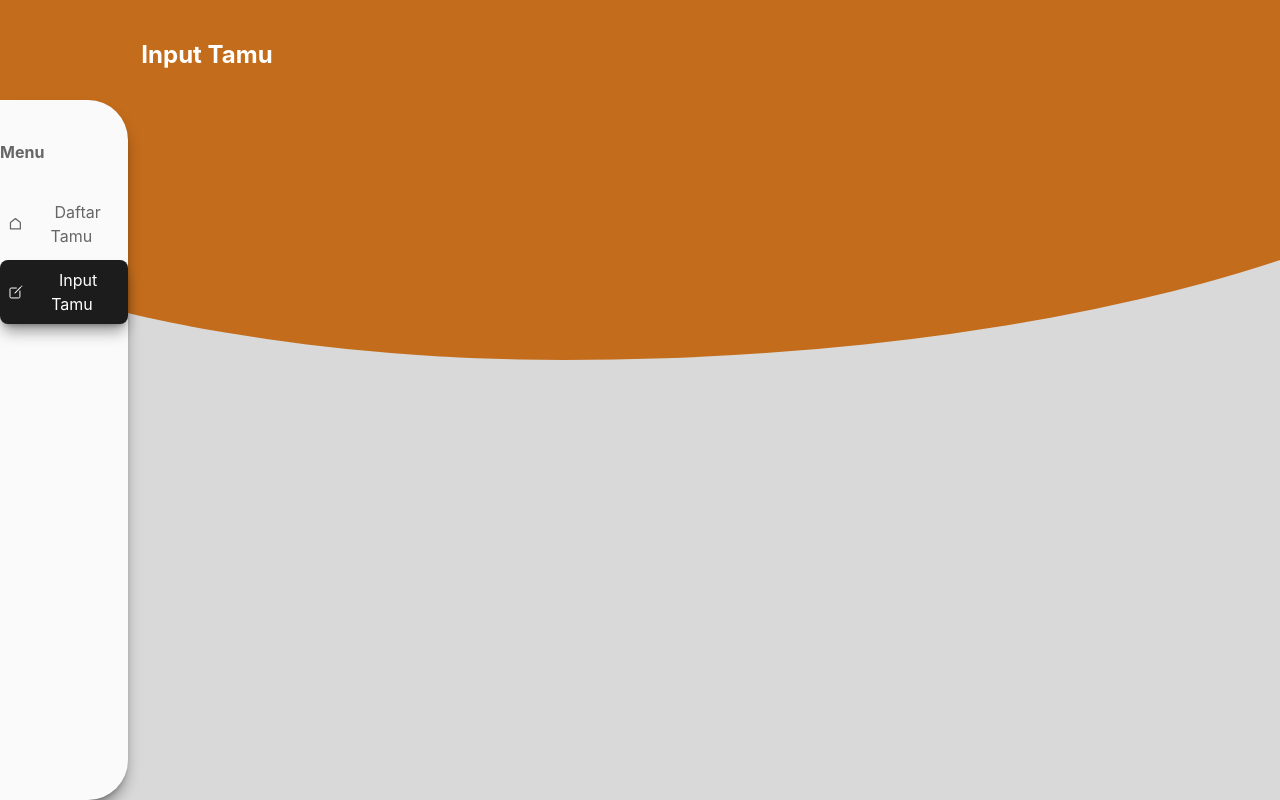
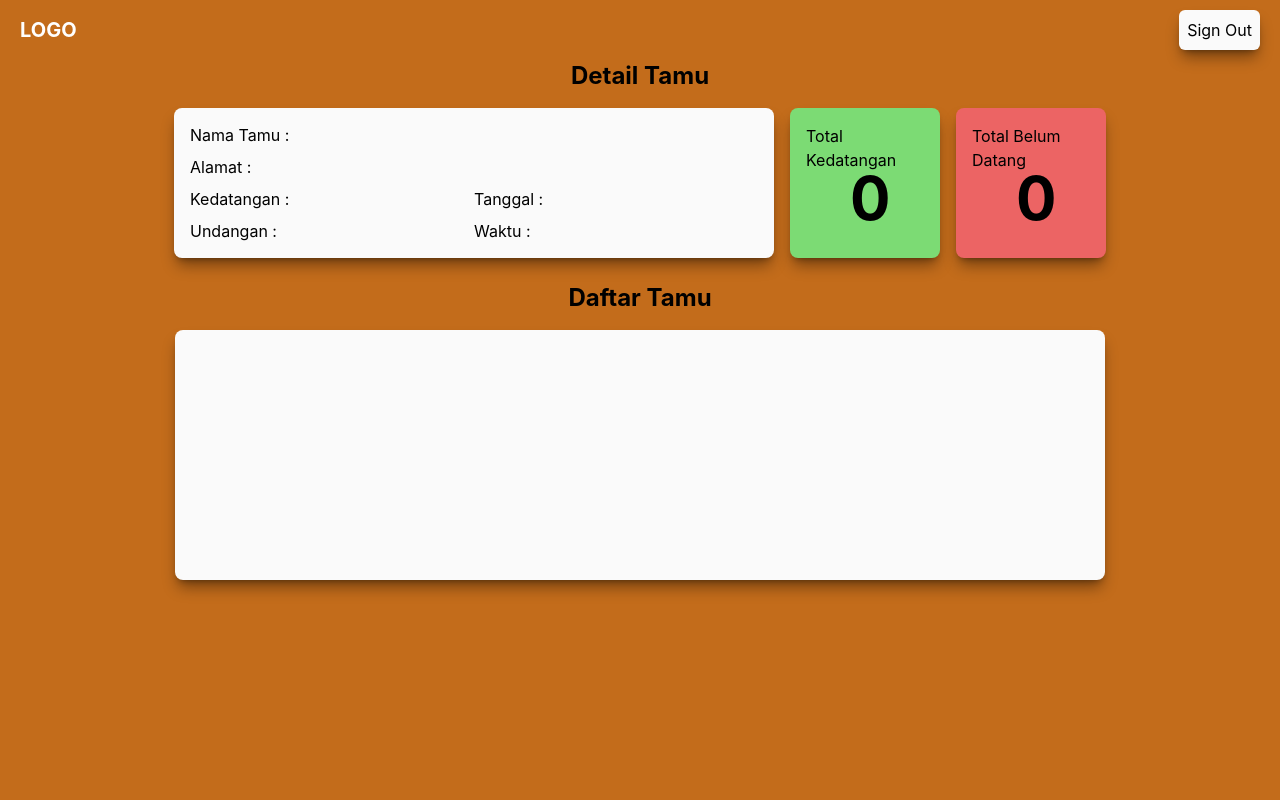
Before and after one commit to muftira/checkin-invitation-admin-fe, a React (Create React App) app: page /home in a window 1280 px wide. Built offline with nearby package versions, Linux system fonts and the light colour scheme.

Commit message:
merge admin and client side

```diff
--- a/src/App.js
+++ b/src/App.js
@@ -1,28 +1,38 @@
 import { Routes, Route } from "react-router-dom";
 import DaftarTamu from "./pages/DaftarTamu";
 import InputTamu from "./pages/InputTamu";
+import LoginAdmin from "./pages/Login";
+import LoginClient from "./pages/LoginClient";
+import Home from "./pages/Home";
 import Navbar from "./component/Navbar";
 import SidebarMenu from "./component/SidebarMenu";
+import { useLocation } from "react-router-dom";
 import "./App.css";
 
 function App() {
+  const location = useLocation()
+  const page = location.pathname
+
   return (
     <div>
-      <div className="absolute h-screen w-full flex items-end z-20">
-        <div className=" fixed flex flex-col items-center w-[10%] h-[calc(100vh-100px)] bg-[#FAFAFA] rounded-tr-[40px] rounded-br-[40px] shadow-black/40 shadow-lg">
+      <div className={page === '/home' ? '' : 'absolute h-screen w-full flex items-end z-20'}>
+        {page === '/admin' ? '' : page === '/' ? '': page === '/home' ? '' : <div className=" relative flex flex-col items-center w-[10%] h-[calc(100vh-100px)] bg-[#FAFAFA] rounded-tr-[40px] rounded-br-[40px] shadow-black/40 shadow-lg">
           <SidebarMenu />
-        </div>
+        </div>}
+
         <div className='w-full h-[calc(100%-100px)] flex justify-end items-start overflow-y-auto scrollbar'>
           <Routes>
-            <Route path="/" element={<DaftarTamu />} />
+            <Route path="/" element={<LoginClient />} />
+            <Route path="/home" element={<Home />} />
+            <Route path="/admin" element={<LoginAdmin />} />
+            <Route path="/dashboard" element={<DaftarTamu />} />
             <Route path="inputtamu" element={<InputTamu />} />
           </Routes>
         </div>
       </div>
-      <div className="">
+      {page !== '/home' ? <div className="">
         <Navbar />
-      </div>
-
+      </div> : '' }
     </div>
   );
 }
--- a/src/component/Navbar.jsx
+++ b/src/component/Navbar.jsx
@@ -13,7 +13,7 @@ function NavbarSidebar() {
         </div>
       </div>
       <div className="fixed w-[200px] h-[110px]  text-white ml-[15%] text-2xl flex justify-center items-center">
-        <p className="font-bold ml-[-170px]">{page === '/' ? 'Daftar Tamu' : 'Input Tamu'}</p>
+        <p className="font-bold ml-[-170px]">{page === '/' ? '' : page === '/admin' ? '' : page === '/home' ? '' : page === 'dashboard' ? 'Daftar Tamu' : 'Input Tamu'}</p>
       </div>
     </div>
   );
--- /dev/null
+++ b/src/component/NavbarClient.jsx
@@ -0,0 +1,21 @@
+import React from 'react'
+import { useNavigate } from "react-router-dom";
+
+function NavbarClient() {
+    const navigate = useNavigate()
+
+    const getSignout = (e) => {
+        e.preventDefault()
+        navigate('/')
+    }
+  return (
+    <div className='w-full h-[60px] bg-bege flex justify-between items-center px-5'>
+        <div className='font-bold text-white text-xl'>LOGO</div>
+        <div>
+            <button onClick={(e) => getSignout(e)} className='p-2 bg-bege-two rounded-md shadow-black/40 shadow-lg active:bg-bege-two/40'>Sign Out</button>
+        </div>
+    </div>
+  )
+}
+
+export default NavbarClient
--- a/src/component/Profil.jsx
+++ /dev/null
@@ -1,17 +0,0 @@
-import React from "react";
-
-function Profil() {
-  return (
-    <div className="w-full flex flex-col items-center">
-      <div className="w-[100px] h-[100px] rounded-full bg-[#D9D9D9] flex justify-center items-center mt-10 mb-6">
-        Foto
-      </div>
-      <div className="text-center">
-        <p className="font-bold">Aji Kurniawan</p>
-        <p className="text-sm text-[#666666]">Administrator</p>
-      </div>
-    </div>
-  );
-}
-
-export default Profil;
--- a/src/component/SidebarMenu.jsx
+++ b/src/component/SidebarMenu.jsx
@@ -1,21 +1,27 @@
-import React,{ useState } from 'react'
-import Profil from "./Profil";
+import React from 'react'
 import { useNavigate, useLocation } from "react-router-dom";
 import { RiHomeLine } from 'react-icons/ri'
-import { IoCreateOutline } from 'react-icons/io5'
+import { IoCreateOutline, IoLogOutOutline } from 'react-icons/io5'
 
 function SidebarMenu() {
-    const [active, setActive] = useState('')
     const navigate = useNavigate()
     const location = useLocation()
     const page = location.pathname
+
+    const getSignout = (e) => {
+      e.preventDefault()
+      navigate('/admin')
+    }
 
   return (
     <div>
         <div className='text-left text-font mt-10 flex flex-col space-y-1 '>
             <p className='font-bold mb-6'>Menu</p>
-            <button className={`${page !== '/' ? 'p-2 flex justify-center items-center' : 'bg-[#1C1C1C] p-2 rounded-lg text-white flex justify-center items-center shadow-black/40 shadow-lg'} `} onClick={(e) => navigate('/')}> <RiHomeLine/>&ensp; Daftar Tamu</button>
-            <button className={`${page !== '/' ? 'bg-[#1C1C1C] p-2 rounded-lg text-white flex justify-center items-center shadow-black/40 shadow-lg' : 'p-2 flex justify-center items-center '} `} onClick={(e) => navigate('/inputtamu')}> <IoCreateOutline/> &ensp; Input Tamu</button>
+            <button className={`${page === '/dashboard' ?  'bg-[#1C1C1C] p-2 rounded-lg text-white flex justify-center items-center shadow-black/40 shadow-lg' : 'p-2 flex justify-center items-center'} `} onClick={(e) => navigate('/dashboard')}> <RiHomeLine/>&ensp; Daftar Tamu</button>
+            <button className={`${page === '/inputtamu' ? 'bg-[#1C1C1C] p-2 rounded-lg text-white flex justify-center items-center shadow-black/40 shadow-lg' : 'p-2 flex justify-center items-center '} `} onClick={(e) => navigate('/inputtamu')}> <IoCreateOutline/> &ensp; Input Tamu</button>
+        </div>
+        <div onClick={(e) => getSignout(e)} className='flex justify-center items-center absolute bottom-6 cursor-pointer'>
+        <IoLogOutOutline/> &ensp;<p>Sign out</p>
         </div>
     </div>
   )
--- /dev/null
+++ b/src/pages/Home.jsx
@@ -0,0 +1,50 @@
+import React from "react";
+import NavbarClient from "../component/NavbarClient";
+
+function Home() {
+  return (
+    <div className="w-full h-screen bg-bege flex flex-col justify-start items-center">
+      <NavbarClient />
+      <p className="flex lg:hidden text-white text-4xl mt-[100px]">Please View on Desktop Mode</p>
+      <div className="lg:flex lg:flex-col justify-center items-center hidden">
+        <p className="font-bold text-2xl mb-4">Detail Tamu</p>
+        <div className="flex justify-center items-center space-x-4 mb-6">
+          <div className="w-[600px] h-[150px]  bg-bege-two flex justify-center items-center rounded-lg shadow-black/40 shadow-lg">
+            <div className="w-full flex flex-col items-start justify-center p-4 space-y-2">
+              <div className="space-y-2 text-left">
+                <p>Nama Tamu : </p>
+                <p>Alamat : </p>
+              </div>
+              <div className="w-full flex justify-center items-center">
+                <div className="w-1/2 space-y-2 flex flex-col items-start">
+                  <p>Kedatangan : </p>
+                  <p>Undangan : </p>
+                </div>
+                <div className="w-1/2 space-y-2 flex flex-col items-start">
+                  <p>Tanggal : </p>
+                  <p>Waktu : </p>
+                </div>
+              </div>
+            </div>
+          </div>
+            <div className="w-[150px] h-[150px] bg-isArrived rounded-lg relative p-4 shadow-black/40 shadow-lg">
+              <p>Total Kedatangan</p>
+              <p className="absolute top-[40%] left-[40%] text-6xl font-bold">0</p>
+            </div>
+            <div className="w-[150px] h-[150px] bg-notArrived rounded-lg relative p-4 shadow-black/40 shadow-lg">
+              <p>Total Belum Datang</p>
+              <p className="absolute top-[40%] left-[40%] text-6xl font-bold">0</p>
+            </div>
+        </div>
+        <p className="font-bold text-2xl mb-4">Daftar Tamu</p>
+        <div>
+          <div className="w-[930px] h-[250px]  bg-bege-two flex justify-center items-center rounded-lg shadow-black/40 shadow-lg">
+
+          </div>
+        </div>
+      </div>
+    </div>
+  );
+}
+
+export default Home;
--- a/src/pages/InputTamu.jsx
+++ b/src/pages/InputTamu.jsx
@@ -2,8 +2,31 @@ import React from 'react'
 
 function KegiatanHarian() {
   return (
-    <div className='w-full h-[calc(100vh-80px)] flex justify-end overflow-y-auto '>
+    <div className='w-[calc(100vw-240px)] bg-red  flex flex-col pr-7 mb-10'>
+      <div className='w-full h-[250px] bg-bege-two rounded-xl shadow-black/40 shadow-lg flex flex-col justify-center items-center'>
+      <form className='w-[95%] flex flex-col items-start'>
+          <p className="text-sm mb-1 mt-4">Nama Tamu</p>
+          <input
+            className="ring-2 ring-neutral-400 rounded-md px-1 py-1 w-full text-sm"
+            type="text"
+            onChange=''
+            required
+          />
+          <p className="text-sm mb-1 mt-4 ">Alamat/Instansi</p>
+          <input
+            className="ring-2 ring-neutral-400 rounded-md px-1 py-1 w-full text-sm"
+            type="password"
+            onChange=''
+            required
+          />
+          <div className='w-full flex justify-center'>
+          <button onClick='' className="w-[200px] h-9 bg-bege rounded-md mt-6 text-sm text-white shadow-black/40 shadow-lg font-bold active:bg-bege/80">
+            Tambah Tamu
+          </button>
+          </div>
 
+        </form>
+      </div>
     </div>
   )
 }
--- /dev/null
+++ b/src/pages/Login.jsx
@@ -0,0 +1,45 @@
+import React from 'react'
+import { useNavigate } from "react-router-dom";
+
+function Login() {
+    const navigate = useNavigate()
+
+    const getLogin = (e) => {
+        e.preventDefault()
+        navigate('/dashboard')
+    }
+
+  return (
+    <div className="w-screen h-[calc(100vh-64px)] flex justify-center items-center">
+      <div className="h-[300px] sm:w-[400px]  w-[300px] bg-bege-two flex flex-col justify-center  border-2 border-neutral-300 shadow-2xl rounded-2xl p-6">
+        <p className="sm:w-[400px] flex justify-center font-bold text-xl sm:ml-[-24px] ml-0">
+          ADMIN TAMU UNDANGAN
+        </p>
+        <form className='flex flex-col items-start'>
+          <p className="text-sm mb-1 mt-4">Username</p>
+          <input
+            className="ring-2 ring-neutral-400 rounded-md px-1 py-1 sm:w-[350px] w-[250px] text-sm"
+            type="text"
+            onChange=''
+            required
+          />
+          <p className="text-sm mb-1 mt-4 ">Password</p>
+          <input
+            className="ring-2 ring-neutral-400 rounded-md px-1 py-1 sm:w-[350px] w-[250px] text-sm"
+            type="password"
+            onChange=''
+            required
+          />
+          <button onClick={(e) => getLogin(e)} className="sm:w-[350px] w-[250px] h-9 bg-bege rounded-md mt-6 text-sm text-white shadow-black/40 shadow-lg font-bold active:bg-bege/80">
+            Log in
+          </button>
+        </form>
+        {/* {auth.currentUser?.email ? null : <p className="text-red-600 w-full flex justify-center items-center">{errorCredentials}</p>} */}
+        <p className="text-sm sm:w-[400px] w-[300px] flex justify-center ml-[-24px] mt-4">
+        </p>
+      </div>
+    </div>
+  )
+}
+
+export default Login
--- /dev/null
+++ b/src/pages/LoginClient.jsx
@@ -0,0 +1,45 @@
+import React from 'react'
+import { useNavigate } from "react-router-dom";
+
+function Login() {
+    const navigate = useNavigate()
+
+    const getLogin = (e) => {
+        e.preventDefault()
+        navigate('/home')
+    }
+
+  return (
+    <div className="w-screen h-[calc(100vh-64px)] flex justify-center items-center">
+      <div className="h-[300px] sm:w-[400px]  w-[300px] bg-bege-two flex flex-col justify-center  border-2 border-neutral-300 shadow-2xl rounded-2xl p-6">
+        <p className="sm:w-[400px] flex justify-center font-bold text-xl sm:ml-[-24px] ml-0">
+          CHECK-IN TAMU UNDANGAN
+        </p>
+        <form className='flex flex-col items-start'>
+          <p className="text-sm mb-1 mt-4">Username</p>
+          <input
+            className="ring-2 ring-neutral-400 rounded-md px-1 py-1 sm:w-[350px] w-[250px] text-sm"
+            type="text"
+            onChange=''
+            required
+          />
+          <p className="text-sm mb-1 mt-4 ">Password</p>
+          <input
+            className="ring-2 ring-neutral-400 rounded-md px-1 py-1 sm:w-[350px] w-[250px] text-sm"
+            type="password"
+            onChange=''
+            required
+          />
+          <button onClick={(e) => getLogin(e)} className="sm:w-[350px] w-[250px] h-9 bg-bege rounded-md mt-6 text-sm text-white shadow-black/40 shadow-lg font-bold active:bg-bege/80">
+            Log in
+          </button>
+        </form>
+        {/* {auth.currentUser?.email ? null : <p className="text-red-600 w-full flex justify-center items-center">{errorCredentials}</p>} */}
+        <p className="text-sm sm:w-[400px] w-[300px] flex justify-center ml-[-24px] mt-4">
+        </p>
+      </div>
+    </div>
+  )
+}
+
+export default Login
```
